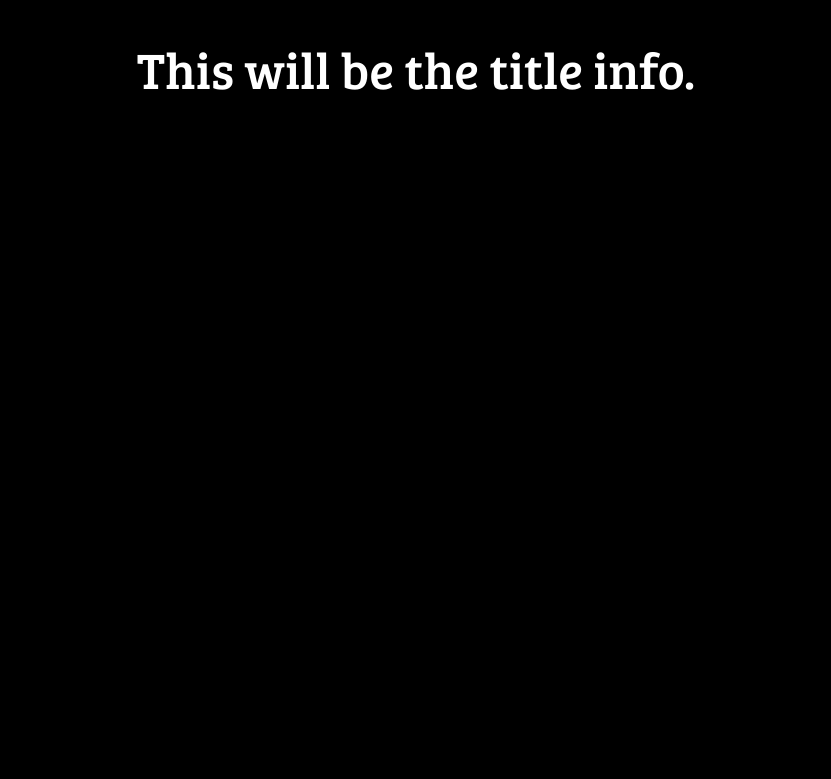
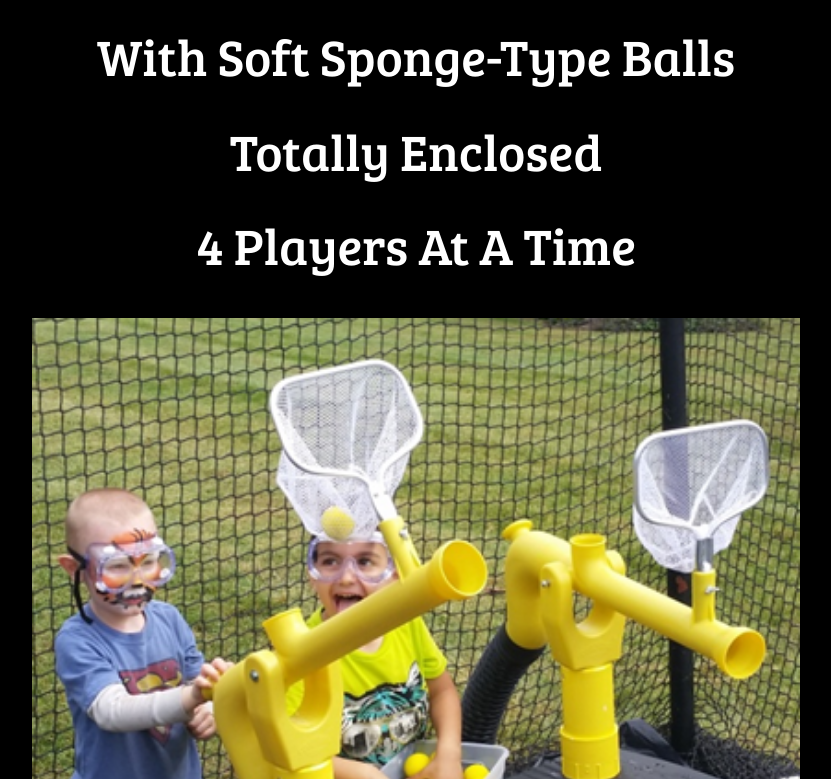
Before and after one commit to playtimeSportsGames/Spongeball, a plain HTML site: page index.html in a window 1280 px wide. Shown: the part 261-1040 px from the top of the page, without its empty margins (224-1055 px from the left). Before the commit the page ends 800 px from the top, so only its background shows below. Drawn offline with Linux system fonts and the light colour scheme.

Commit message:
Add files via upload

```diff
--- a/index.html
+++ b/index.html
@@ -129,6 +129,35 @@
       color: white;
       font-size: 4vw;
     }
+    #whiteText{
+      width: 90vw;
+      margin-left: 5vw;
+      margin-top: 2vw;
+      text-align: center;
+      color: white;
+      font-size: 4vw;
+    }
+    #blueText{
+      width: 90vw;
+      margin-left: 5vw;
+      margin-top: 2vw;
+      text-align: center;
+      color: white;
+      font-size: 4vw;
+    }
+    #wide{
+      width: 60vw;
+      margin-top: 3vw;
+      margin-left: 20vw;
+    }
+    #tall{
+    }
+    #skinny{
+      width: 20vw;
+      margin-top: 3vw;
+      margin-left: 10vw;
+      height: 60vw;
+    }
   </style>
 </head>
 
@@ -139,8 +168,22 @@
       <script>
         document.write('<h1 id="header">PLAYTIME SPORTS GAMES, LLC.</h1>');
         document.write('<h1 id="tagline">FOR INDOOR AND OUTDOOR EVENTS</h1>');
-        document.write('<div class="contact"><a href="mailto:damondavis07@comcast.net" id="contact">EMAIL damondavis07@comcast.net &nbsp</a><a href="https://playtimesportsgames.github.io/Home/" id="contact">&nbsp HOME &nbsp</a>  &nbsp (615) 415-4244</div>');
-        document.write('<div id="titleInfo">This will be the title info.</div>');
+        document.write('<div class="contact"><a href="mailto:damondavis07@comcast.net" id="contact">EMAIL damondavis07@comcast.net &nbsp</a><a href="https://cdn.rawgit.com/playtimeSportsGames/main/9b4e7e83/index.html" id="contact">&nbsp HOME &nbsp</a>  &nbsp (615) 415-4244</div>');
+
+        document.write('<p id="whiteText">With Soft Sponge-Type Balls</p>');
+        document.write('<p id="blueText">Totally Enclosed</p>');
+        document.write('<p id="blueText">4 Players At A Time</p>');
+        document.write('<img src="sponge1.png" id="wide">');
+        document.write('<p id="whiteText">2 Vs 2</p>');
+        document.write('<img src="sponge2.png" id="wide">');
+        document.write('<p id="whiteText">4 Players At A Time</p>');
+        document.write('<img src="sponge3.png" id="wide">');
+        document.write('<p id="whiteText">2 Vs 2</p>');
+        document.write('<img src="sponge4.png" id="wide">');
+        document.write('<p id="whiteText">Totally Enclosed</p>');
+        document.write('<img src="sponge5.png" id="wide">');
+
+
         document.write('<p><br><br></p>')
       </script>
 
```
Also changed, not shown: sponge1.png (added), sponge2.png (added), sponge3.png (added), sponge4.png (added), sponge5.png (added).
